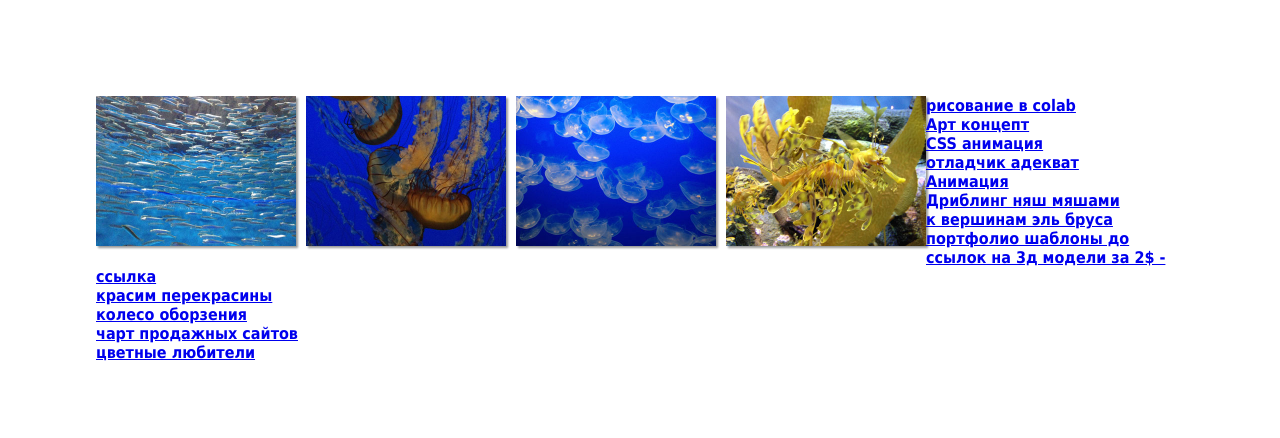
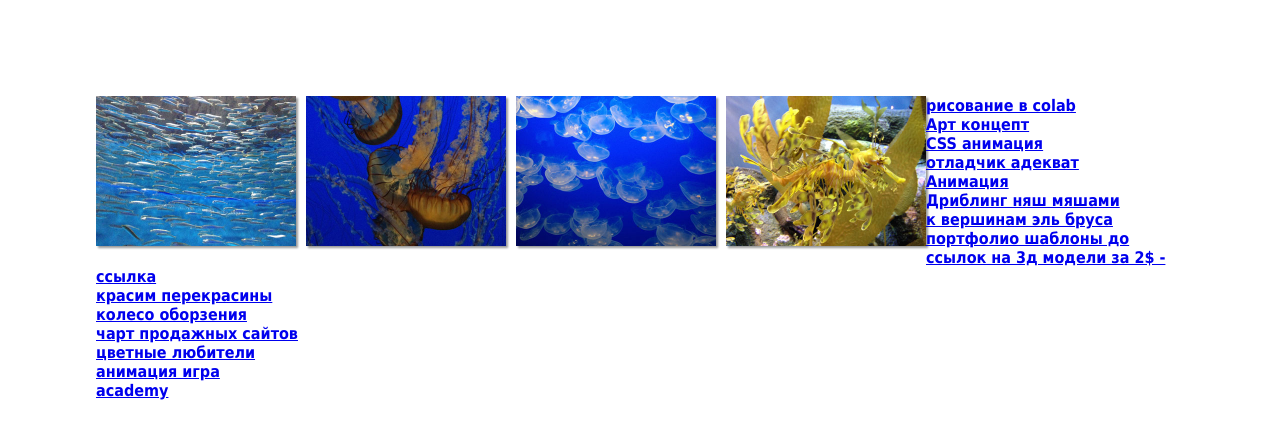
Before and after one commit to stepanlet14/shpora, a plain HTML site: page index.html in a window 1280 px wide. Drawn offline with Linux system fonts and the light colour scheme.

Commit message:
Update index.html

```diff
--- a/index.html
+++ b/index.html
@@ -129,5 +129,6 @@ a:hover #img4, a:focus #img4  {
 <a href="https://color.adobe.com/ru/create/color-wheel">колесо оборзения<a/>
 <a href="https://www.awwwards.com/">чарт продажных сайтов<a/>
 <a href="https://www.colourlovers.com/">цветные любители<a/>
-
+<a href="anime.html/">анимация игра<a/>
+<a href="https://htmlacademy.ru/">academy<a/>
 </body>
```
